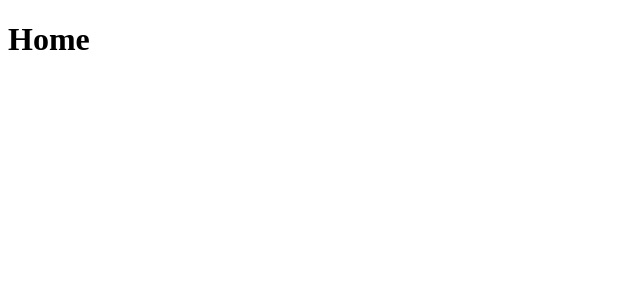
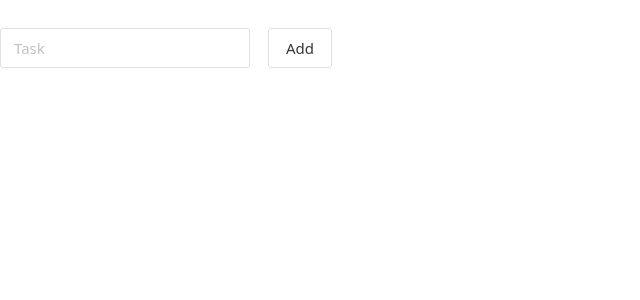
Before and after one commit to evagapi/ironhack-final-project-group-3, a Vue app: page / in a window 1280 px wide. Shown: the top 300 px of the page, without its empty margins (0-640 px from the left). Built offline with nearby package versions, Linux system fonts and the light colour scheme.

Commit message:
feat: add input to create tasks

```diff
--- a/src/App.vue
+++ b/src/App.vue
@@ -1,12 +1,13 @@
 <template>
-  <div>
+  <n-message-provider>
     <TheHome />
-  </div>
+  </n-message-provider>
 </template>
 
 <script>
+import { NMessageProvider } from "naive-ui";
 import TheHome from "./components/TheHome.vue";
 export default {
-  components: { TheHome },
+  components: { TheHome, NMessageProvider },
 };
 </script>
--- a/src/components/TheHome.vue
+++ b/src/components/TheHome.vue
@@ -1,7 +1,10 @@
 <template>
-  <div><h1>Home</h1></div>
+  <div>
+    <TodoList></TodoList>
+  </div>
 </template>
 
 <script>
-export default {};
+import TodoList from "./TodoList.vue";
+export default { components: { TodoList } };
 </script>
--- /dev/null
+++ b/src/components/TodoList.vue
@@ -0,0 +1,80 @@
+<template>
+  <NForm
+    ref="form"
+    inline
+    :label-width="80"
+    :model="formValue"
+    :rules="rules"
+    size="large"
+    @submit="handleSubmit"
+  >
+    <n-form-item path="task">
+      <n-input v-model:value="formValue.task" placeholder="Task" />
+    </n-form-item>
+    <n-form-item>
+      <n-button attr-type="submit"> Add </n-button>
+    </n-form-item>
+  </NForm>
+
+  <ul>
+    <li v-for="task in tasks" :key="task.title">
+      <n-checkbox v-model:checked="task.isDone"> {{ task.title }} </n-checkbox>
+    </li>
+  </ul>
+</template>
+
+<script>
+import {
+  NForm,
+  NFormItem,
+  NInput,
+  NButton,
+  NCheckbox,
+  useMessage,
+} from "naive-ui";
+export default {
+  components: {
+    NForm,
+    NFormItem,
+    NInput,
+    NButton,
+    NCheckbox,
+  },
+  setup() {
+    const message = useMessage();
+    return { message };
+  },
+  data() {
+    return {
+      tasks: [],
+      formValue: {
+        task: "",
+      },
+      rules: {
+        task: {
+          required: true,
+          message: "Please enter your task",
+          trigger: ["input"],
+        },
+      },
+    };
+  },
+
+  methods: {
+    handleSubmit(e) {
+      e.preventDefault();
+      this.$refs.form
+        .validate()
+        .then(() => {
+          this.tasks.push({ title: this.formValue.task, isDone: false });
+          this.formValue.task = "";
+          this.message.success("New task added");
+        })
+        .catch((errors) => {
+          console.log(errors);
+          this.message.error("A task must not be empty");
+        });
+    },
+  },
+};
+</script>
```
